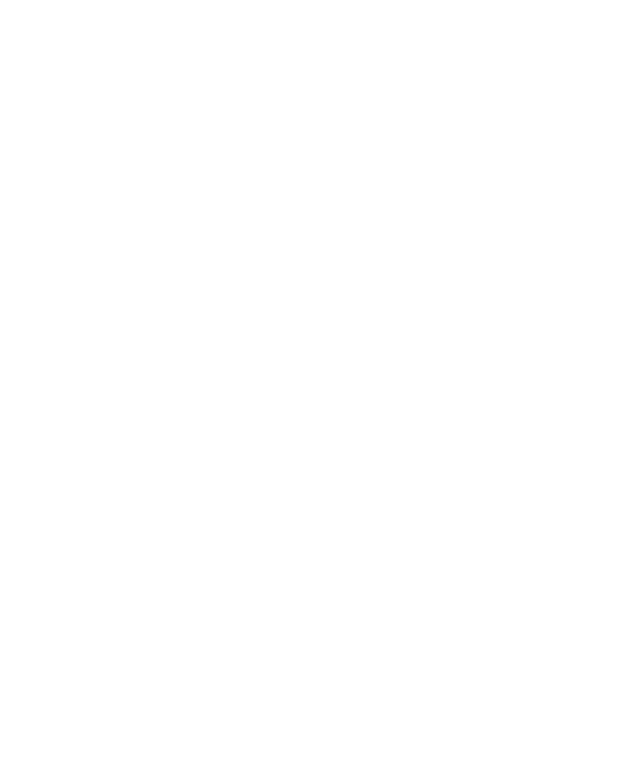
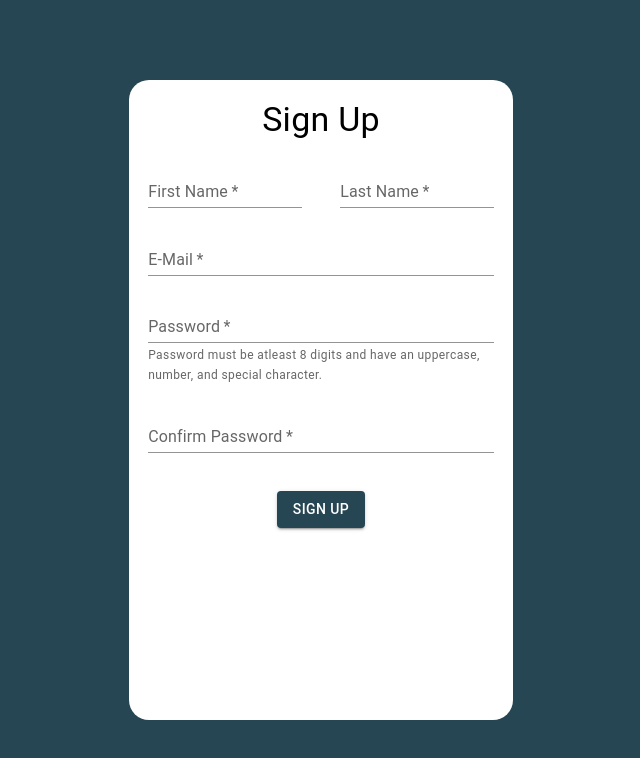
Before and after one commit to Jacobsmi/LoginSystem, a React (Create React App) app in the folder client/: page /signup in a window 1280 px wide. Shown: the top 758 px of the page, without its empty margins (319-959 px from the left). Built offline with nearby package versions, Linux system fonts and the light colour scheme.

Commit message:
Signup page created

```diff
--- a/client/src/App.js
+++ b/client/src/App.js
@@ -1,15 +1,21 @@
 import { BrowserRouter, Route, Switch } from "react-router-dom";
 import Landing from './Landing/Landing';
 import { createTheme, ThemeProvider } from '@mui/material/styles';
+import Signup from "./Signup/Signup";
 
 export default function App() {
   const theme = createTheme({
     palette: {
       primary: {
-        main: "#4361EE"
+        main: "#264653",
+        contrastText: "#FFFFFF"
       },
       secondary: {
-        main: "#f72585"
+        main: "#2A9D8F"
+      },
+      third:{
+        main:"#FFFFFF",
+        contrastText: "#000000"
       }
     }
   })
@@ -18,6 +24,9 @@ export default function App() {
       <div className="App">
         <BrowserRouter>
           <Switch>
+            <Route path="/signup">
+              <Signup />
+            </Route>
             <Route exact path="/">
               <Landing />
             </Route>
--- a/client/src/Landing/Landing.js
+++ b/client/src/Landing/Landing.js
@@ -1,13 +1,42 @@
-import { AppBar, Toolbar } from "@mui/material";
+import { AppBar, Box, Button, Toolbar, Typography } from "@mui/material";
+import { Link } from "react-router-dom";
 
 export default function Landing(){
   return(
-    <div className="Landing">
-      <AppBar position="static">
+    <Box className="Landing"
+      sx={{
+        height: "100vh",
+        width: "100vw",
+        minHeight: "600px"
+      }}
+    >
+      <AppBar position="static" sx={{height:"10%"}}>
         <Toolbar>
-
+          <Typography variant="h6" flexGrow="1">App Name</Typography>
+          <Button variant="contained" color="third" component={Link} to="/login" sx={{marginRight: "2%"}}>Log In</Button>
+          <Button variant="contained" color="secondary" component={Link} to="/signup">Sign Up</Button>
         </Toolbar>
       </AppBar>
-    </div>
+      <Box
+        sx={{
+          height: "90%",
+          width: "100%",
+          display: "flex",
+
+        }}
+      >
+        <Box
+          sx={{
+            marginLeft: "5%",
+            width: "45%",
+            display: "flex",
+            flexDirection: "column"
+          }}
+        >
+          <Typography variant="h3" sx={{marginTop: "30%"}}>Some Title goes here</Typography>
+          <Typography variant="h5" sx={{marginTop: "10%"}}>Some Subtitle with more text and more words goes here</Typography>
+        </Box>
+      </Box>
+    </Box>
   )
 }
--- /dev/null
+++ b/client/src/Signup/Signup.js
@@ -0,0 +1,178 @@
+import { Box, Button, TextField, Typography } from "@mui/material";
+import { useState } from "react";
+
+export default function Signup() {
+  // State to track values and validity of values
+  // State is used to track values because it allows for easy updating on validity of fields in real-time
+  // and allows for the value of inputs to easily be accessed throughout the function
+  const [firstName, setFirstName] = useState('')
+  const [validFirstName, setValidFirstName] = useState(true)
+
+  const [lastName, setLastName] = useState('')
+  const [validLastName, setValidLastName] = useState(true)
+
+  const [email, setEmail] = useState('')
+  const [validEmail, setValidEmail] = useState(true)
+
+  const [password, setPassword] = useState('')
+  const [validPassword, setValidPassword] = useState(true)
+
+  const [confirm, setConfirm] = useState('')
+  const [validConfirm, setValidConfirm] = useState(true)
+
+  // Regex to test validity of values
+  const nameRegex = /^[A-z]+[A-z-']{0,40}$/
+  const emailRegex = /^(([^<>()[\]\\.,;:\s@"]+(\.[^<>()[\]\\.,;:\s@"]+)*)|(".+"))@((\[[0-9]{1,3}\.[0-9]{1,3}\.[0-9]{1,3}\.[0-9]{1,3}\])|(([a-zA-Z\-0-9]+\.)+[a-zA-Z]{2,}))$/
+  const passwordRegex = /^(?=.*\d)(?=.*[a-z])(?=.*[A-Z])(?=.*[!@#$%^&*()])[0-9a-zA-Z!@#$%^&*()]{8,}$/
+
+  // Handle change function updates values of state for each field
+  const handleChange = (event) => {
+    if (event.target.id === "Signup-FirstName") {
+      setFirstName(event.target.value);
+      setValidFirstName(nameRegex.test(event.target.value))
+    } else if (event.target.id === "Signup-LastName") {
+      setLastName(event.target.value)
+      setValidLastName(nameRegex.test(event.target.value))
+    } else if (event.target.id === "Signup-Email") {
+      setEmail(event.target.value)
+      setValidEmail(emailRegex.test(event.target.value))
+    } else if (event.target.id === "Signup-Password") {
+      setPassword(event.target.value)
+      setValidPassword(passwordRegex.test(event.target.value))
+    } else if (event.target.id === "Signup-Confirm") {
+      setConfirm(event.target.value)
+      setValidConfirm((event.target.value === password ? true : false))
+    }
+  }
+
+  const handleClick = () => {
+    setValidFirstName(firstName)
+    setValidLastName(lastName)
+    setValidEmail(email)
+    setValidPassword(password)
+    setValidConfirm((confirm === password ? true : false))
+
+    if (nameRegex.test(firstName) && nameRegex.test(lastName) && emailRegex.test(email) && passwordRegex.test(password) && confirm === password) {
+      console.log("Ready for API call");
+    }
+  }
+
+  return (
+    <Box
+      sx={{
+        height: "100vh",
+        width: "100vw",
+        minHeight: "600px",
+        bgcolor: "primary.main",
+        display: "flex",
+        justifyContent: "center",
+        alignItems: "center"
+      }}
+    >
+      <Box
+        sx={{
+          height: "80%",
+          width: "30%",
+          bgcolor: "white",
+          borderRadius: "20px",
+          textAlign: "center"
+
+        }}
+      >
+        <Typography
+          variant="h4"
+          sx={{ marginBottom: "5%", marginTop: "5%" }}
+        >Sign Up</Typography>
+
+
+        <TextField
+          required
+          variant="standard"
+          label="First Name"
+          sx={{
+            width: "40%",
+            marginRight: "10%"
+          }}
+          type="text"
+          value={firstName}
+          onChange={handleChange}
+          error={!validFirstName}
+          id="Signup-FirstName"
+        ></TextField>
+
+
+        <TextField
+          required
+          variant="standard"
+          label="Last Name"
+          sx={{
+            width: "40%",
+          }}
+          type="text"
+          value={lastName}
+          onChange={handleChange}
+          error={!validLastName}
+          id="Signup-LastName"
+        ></TextField>
+
+
+        <TextField
+          required
+          variant="standard"
+          label="E-Mail"
+          type="email"
+          sx={{
+            width: "90%",
+            marginTop: "5%"
+          }}
+          value={email}
+          onChange={handleChange}
+          error={!validEmail}
+          id="Signup-Email"
+        ></TextField>
+
+
+        <TextField
+          required
+          variant="standard"
+          label="Password"
+          sx={{
+            width: "90%",
+            marginTop: "5%"
+          }}
+          type="password"
+          helperText="Password must be atleast 8 digits and have an uppercase, number, and special character."
+          value={password}
+          onChange={handleChange}
+          error={!validPassword}
+          id="Signup-Password"
+        ></TextField>
+
+
+        <TextField
+          required
+          variant="standard"
+          label="Confirm Password"
+          sx={{
+            width: "90%",
+            marginTop: "5%"
+          }}
+          type="password"
+          value={confirm}
+          onChange={handleChange}
+          error={!validConfirm}
+          id="Signup-Confirm"
+        ></TextField>
+
+
+        <Button
+          variant="contained"
+          sx={{ marginTop: "10%" }}
+          onClick={handleClick}
+        >Sign Up</Button>
+
+
+      </Box>
+    </Box>
+  )
+}
```
Also changed, not shown: 2 other files (tests, documents, lock files or other folders).
